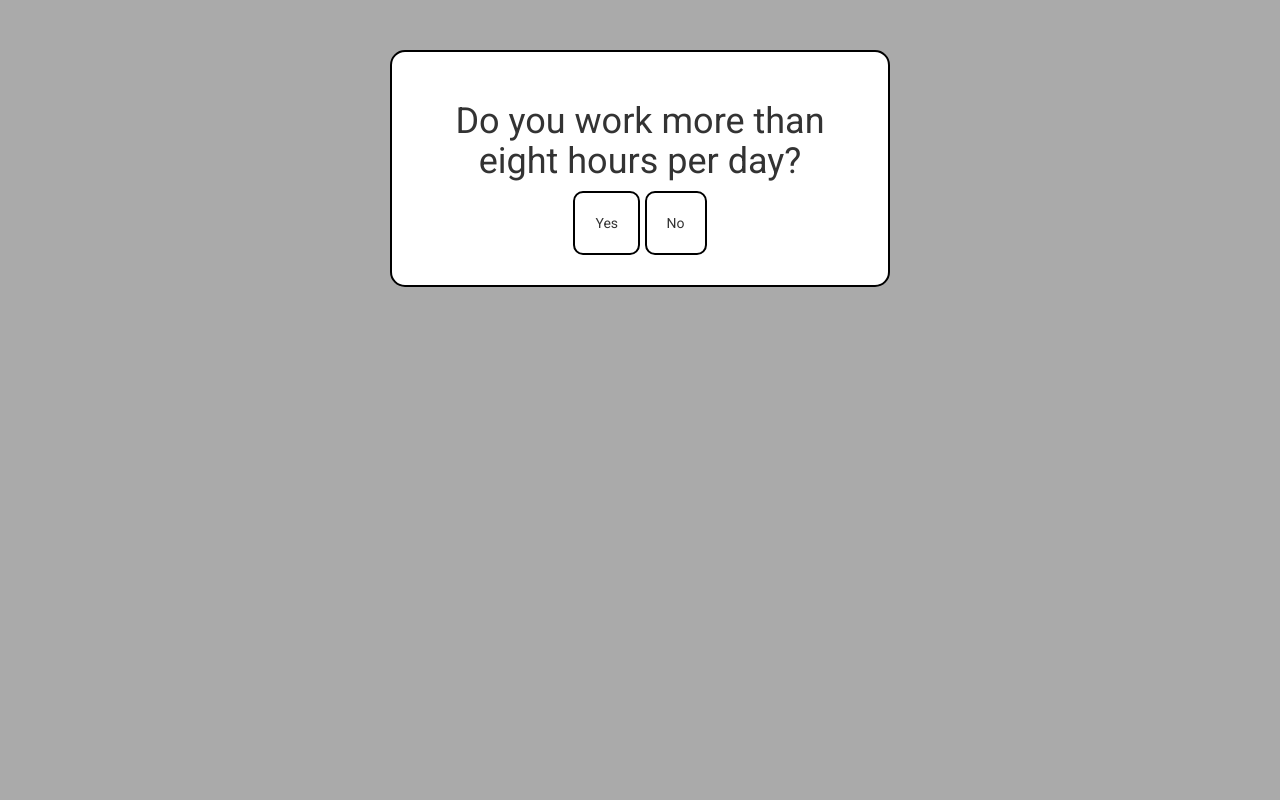
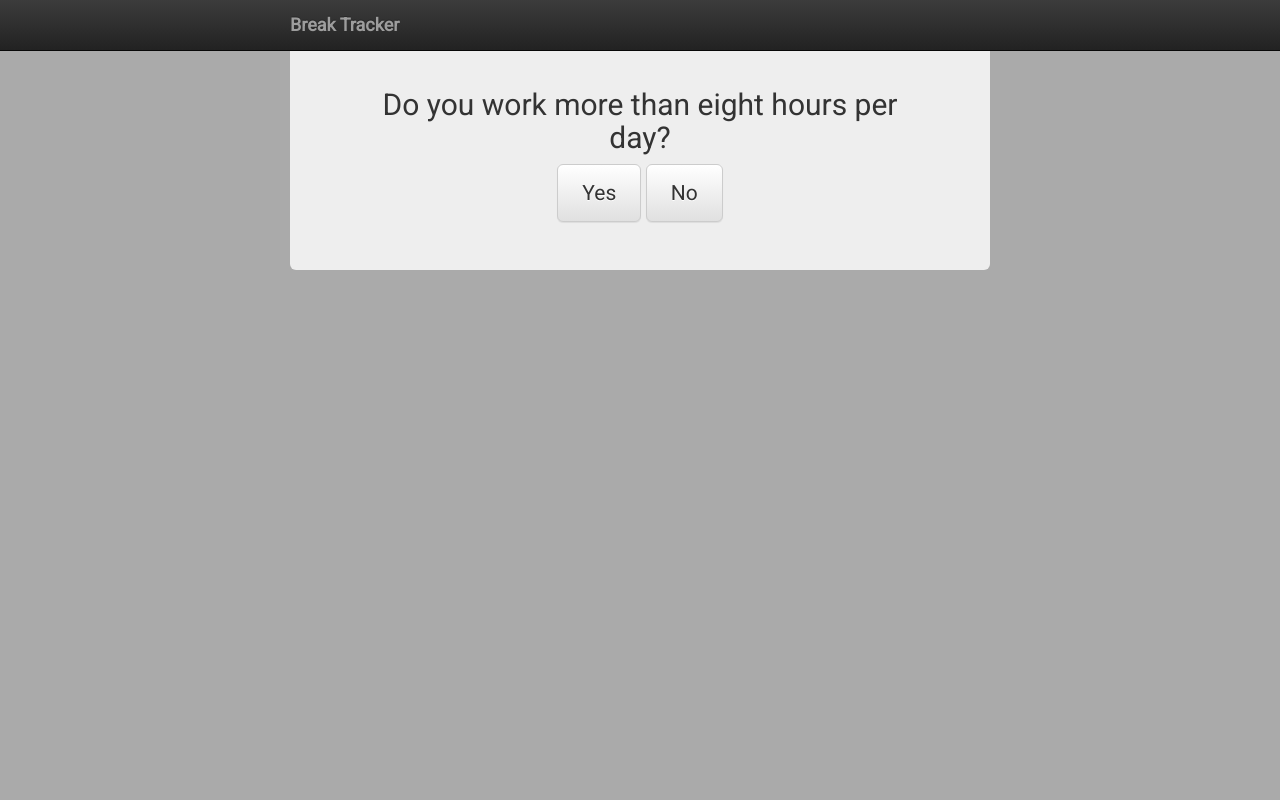
Before and after one commit to emodeca/Defunct, a PHP site: page / in a window 1280 px wide. Run offline with PHP 8.4, Linux system fonts and the light colour scheme.

Commit message:
Re-theming

```diff
--- a/break.css
+++ b/break.css
@@ -1,46 +1,8 @@
-div.t {
-    width:500px;
-    padding: 30px;
-    text-align: center;
-    border:2px solid #000;
-    border-radius:15px;
-    background-color:#fff;
-    top: 50px;
-    margin-left:-250px;
-    margin-right:auto;
-    position:fixed;
-    z-index:2;
-    top:50px;
-    left:50%;
-}
-div.q {
-    width:500px;
-    padding: 30px;
-    text-align: center;
-    border:2px solid #000;
-    border-radius:15px;
-    background-color:#fff;
-    top: 50px;
-    margin-left:auto;
-    margin-right:auto;
-    position:fixed;
-    top:50px;
-    margin-left:-250px;
-    margin-right:auto;
-    left:50%;
-}
 body {
-  font-family: 'Roboto', serif;
+  font-family: 'Roboto', sans-serif;
   font-size: 18px;
+  font-weight: bold;
     background-color:#aaa;
-}
-.button {
-  font-family: 'Roboto', serif;
-  font-size: 14px;
-    padding:20px;
-    background-color:white;
-    border:2px solid black;
-    border-radius:10px;
 }
 .rainbow {
     color: black;
@@ -187,3 +149,83 @@ body {
         opacity: 1;
     }
 }
+
+/* Space out content a bit */
+body {
+  padding-top: 20px;
+  padding-bottom: 20px;
+}
+
+/* Everything but the jumbotron gets side spacing for mobile first views */
+.header,
+.marketing,
+.footer {
+  padding-right: 15px;
+  padding-left: 15px;
+}
+
+/* Custom page header */
+.header {
+  border-bottom: 1px solid #e5e5e5;
+}
+/* Make the masthead heading the same height as the navigation */
+.header h3 {
+  padding-bottom: 19px;
+  margin-top: 0;
+  margin-bottom: 0;
+  line-height: 40px;
+}
+
+/* Custom page footer */
+.footer {
+  padding-top: 19px;
+  color: #777;
+  border-top: 1px solid #e5e5e5;
+}
+
+/* Customize container */
+@media (min-width: 768px) {
+  .container {
+    max-width: 730px;
+  }
+}
+.container-narrow > hr {
+  margin: 30px 0;
+}
+
+/* Main marketing message and sign up button */
+.jumbotron {
+  text-align: center;
+  border-bottom: 1px solid #e5e5e5;
+}
+.jumbotron .btn {
+  padding: 14px 24px;
+  font-size: 21px;
+}
+
+/* Supporting marketing content */
+.marketing {
+  margin: 40px 0;
+}
+.marketing p + h4 {
+  margin-top: 28px;
+}
+
+/* Responsive: Portrait tablets and up */
+@media screen and (min-width: 768px) {
+  /* Remove the padding we set earlier */
+  .header,
+  .marketing,
+  .footer {
+    padding-right: 0;
+    padding-left: 0;
+  }
+  /* Space out the masthead */
+  .header {
+    margin-bottom: 30px;
+  }
+  /* Remove the bottom border on the jumbotron for visual effect */
+  .jumbotron {
+    border-bottom: 0;
+  }
+}
--- a/break.js
+++ b/break.js
@@ -18,7 +18,7 @@ $(window).load(function() {
 
     function StartUp() {
         $('#8or10').fadeOut(1000);
-        $('#timer').fadeIn(2000);
+		var strt = setInterval(function(){$('#timer').fadeIn(2000);}, 1000);
     }
 
 
--- a/index.html
+++ b/index.html
@@ -1,50 +1,52 @@
-<html>
-
-<head>
-    <!-- Latest compiled and minified CSS -->
+<!DOCTYPE html>
+<html lang="en">
+  <head>
+    <meta charset="utf-8">
+    <meta http-equiv="X-UA-Compatible" content="IE=edge">
+    <meta name="viewport" content="width=device-width, initial-scale=1">
     <link rel="stylesheet" href="https://maxcdn.bootstrapcdn.com/bootstrap/3.3.1/css/bootstrap.min.css">
-
-    <!-- Optional theme -->
     <link rel="stylesheet" href="https://maxcdn.bootstrapcdn.com/bootstrap/3.3.1/css/bootstrap-theme.min.css">
-
-    <!-- Latest compiled and minified JavaScript -->
-    <script src="https://maxcdn.bootstrapcdn.com/bootstrap/3.3.1/js/bootstrap.min.js"></script>
     <link rel="stylesheet" type="text/css" href="break.css">
-    <link rel="stylesheet" type="text/css" href="http://fonts.googleapis.com/css?family=Anton">
     <link rel="stylesheet" type="text/css" href="http://fonts.googleapis.com/css?family=Roboto">
     <script language="JavaScript" type="text/javascript" src="jquery-1.11.0.js"></script>
     <script language="JavaScript" type="text/javascript" src="cookies.js"></script>
     <script language="JavaScript" type="text/javascript" src="break.js"></script>
+	<script src="https://maxcdn.bootstrapcdn.com/bootstrap/3.3.1/js/bootstrap.min.js"></script>
     <title>Break Tracker</title>
 </head>
 
 <body>
-    <div id="8or10" class="t" hidden=1>
-        <h1>Do you work more than eight hours per day?</h1>
 
-        <input class="button" type="button" id="10Hr" value="Yes">
-        <input class="button" type="button" id="8Hr" value="No">
+    <nav class="navbar navbar-inverse navbar-fixed-top" role="navigation">
+      <div class="container">
+        <div class="navbar-header">
+		<a class="navbar-brand" href="#">Break Tracker</a>
+		</div>
+		</div>
+		</nav>
+
+<div class="container theme-showcase" role="main">
+    <div id="8or10" class="jumbotron" hidden=1>
+        <h2>Do you work more than eight hours per day?</h1>
+
+        <input class="btn btn-lg btn-default" type="button" id="10Hr" value="Yes">
+        <input class="btn btn-lg btn-default" type="button" id="8Hr" value="No">
     </div>
-    <div id="timer" class="q" hidden=1>
+    <div id="timer" class="jumbotron" hidden=1>
         <h1 id="working">Working<span class="one">.</span><span class="two">.</span><span class="three">.</span></h1>
 
-        <h2 id="displayc">Current Break Time :</h2>
+        <h3 id="displayc">Current Break Time :</h2>
 
-        <h1 id="btC">0</h1>
+        <h2 id="btC">0</h1>
 
+        <h3 id="displayt">Total Break Time Remaining:</h2>
 
+        <h2 id="btT">0</h1>
 
-
-        <h2 id="displayt">Total Break Time Remaining:</h2>
-
-
-
-
-        <h1 id="btT">0</h1>
-
-        <input id="timeIn" type="button" value="Go on Break" class="button">
-        <input id="resetT" type="button" value="Reset" class="button">
+        <input id="timeIn" type="button" value="Go on Break" class="btn btn-lg btn-default">
+        <input id="resetT" type="button" value="Reset" class="btn btn-lg btn-default">
     </div>
+	</div>
 </body>
 
 </html>
```
